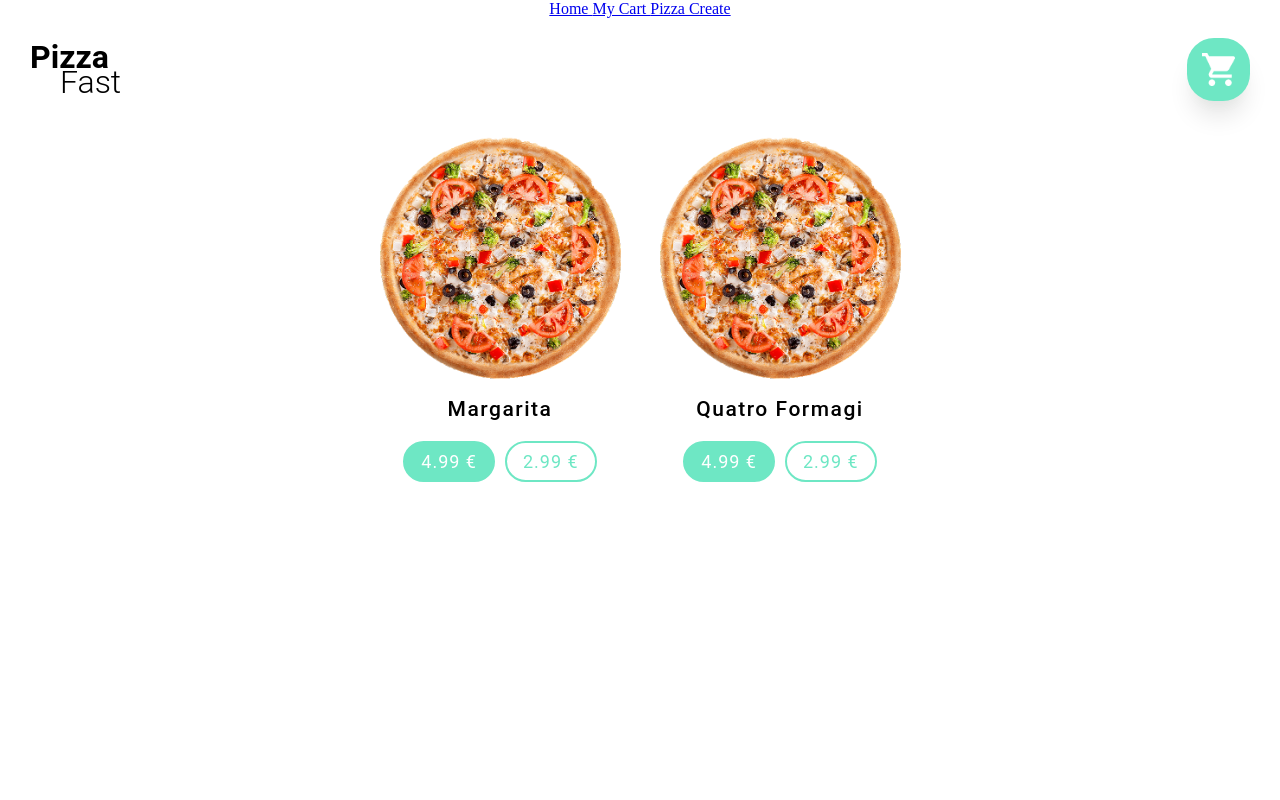
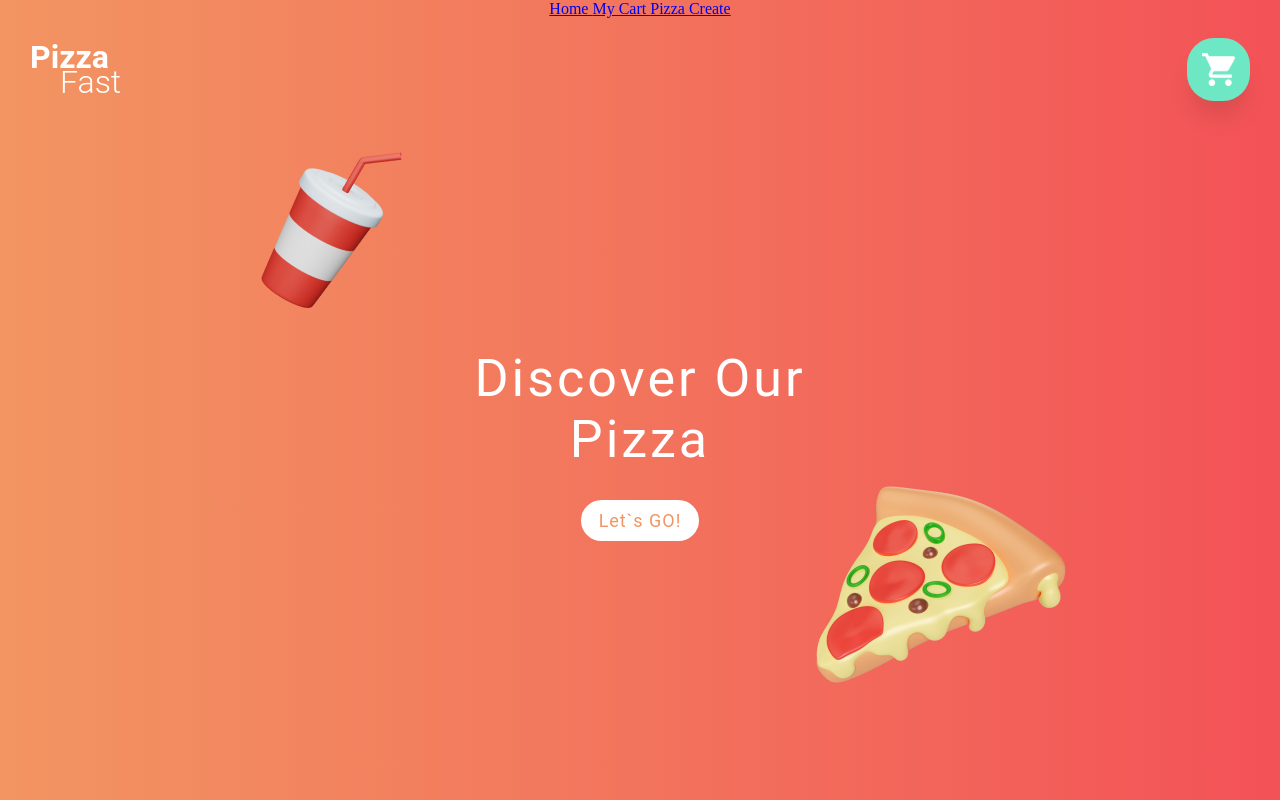
Before and after one commit to Lexikonnn/PizzaPrototyp, a React (Create React App) app in the folder client/: page / in a window 1280 px wide. Shown: the top 800 px of the page. Built offline with nearby package versions, Linux system fonts and the light colour scheme.

Commit message:
initial commit of header.js

```diff
--- a/client/src/App.css
+++ b/client/src/App.css
@@ -1,5 +1,7 @@
 .App {
   text-align: center;
+  background: rgb(242, 149, 98);
+  background: linear-gradient(90deg, rgba(242, 149, 98, 1) 0%, rgba(243, 82, 87, 1) 100%);
 }
 
 :root {
@@ -12,7 +14,6 @@
 
   --shadow: rgba(0, 0, 0, 0.1) 0px 20px 25px -5px, rgba(105, 145, 91, 0.04) 0px 10px 10px -5px;
 
-
   --roboto: 'Roboto', sans-serif;
 }
 
@@ -21,9 +22,68 @@
   margin: 0;
 }
 
-.sl-title{
+.sl-title {
   font-family: var(--roboto);
   font-weight: 500;
   letter-spacing: 1.5px;
   font-size: 21px;
+
+  color: var(--black)
 }
+
+.lg-title {
+  font-family: var(--roboto);
+  font-weight: 400;
+  letter-spacing: 3px;
+  font-size: 52px;
+
+  color: var(--white)
+}
+
+.section {
+  display: flex;
+  flex-direction: row;
+
+}
+
+.landing {
+  flex-direction: column;
+  height: 85vh;
+}
+
+.goods {
+  justify-content: center;
+  gap: 25px;
+  padding: 50px 0;
+  background-color: var(--white);
+}
+
+.landing-wrapper {
+  z-index: 999;
+  display: flex;
+  flex-direction: column;
+  justify-content: center;
+  align-items: center;
+  gap: 30px;
+
+  height: 95%;
+}
+
+.pizza-img {
+  z-index: 0;
+  position: absolute;
+  bottom: 30px;
+  right: 150px;
+}
+
+.drink-img {
+  z-index: 0;
+  position: absolute;
+  top: 90px;
+  left: 200px;
+}
+
+.sticky {
+  top: 0;
+  position: sticky;
+}
--- a/client/src/components/button/Btn.css
+++ b/client/src/components/button/Btn.css
@@ -29,6 +29,12 @@
     border: 2px solid var(--emerald);
 }
 
+.btn-white {
+    color: var(--orange);
+    background-color: var(--white);
+    border: 2px solid var(--white);
+}
+
 .btn:hover {
     transform: translateY(-8px);
 }
--- a/client/src/components/button/Btn.js
+++ b/client/src/components/button/Btn.js
@@ -2,7 +2,7 @@ import './Btn.css';
 
 const Btn = (props) => {
 
-    const btnClass = `btn ${props.type === 'emerald' ? 'btn-emerald' : props.type === 'outline' ? 'btn-outline' : 'btn-none'}`;
+    const btnClass = `btn ${props.type === 'emerald' ? 'btn-emerald' : props.type === 'outline' ? 'btn-outline' : props.type === 'white' ? 'btn-white' : 'btn-none'}`;
 
     return (
         <button className={btnClass} type={props.type} onClick={props.onClick}>{props.content}</button>
--- a/client/src/components/logotype/Logotype.css
+++ b/client/src/components/logotype/Logotype.css
@@ -4,13 +4,14 @@
     position: relative;
     display: flex;
     flex-direction: column;
+
+    color: var(--white);
+    user-select: none;
 }
 
 .logo-pizza{
     position: absolute;
     font-family: var(--roboto);
-
-
 }
 
 .logo-fast{
--- a/client/src/pages/Home.js
+++ b/client/src/pages/Home.js
@@ -5,6 +5,10 @@ import imgUrl from "../assets/mockup.png";
 
 import PizzaCard from '../components/pizzaCard/PizzaCard';
 import Header from "../components/header/Header";
+import Btn from "../components/button/Btn";
+
+import pizza from "../assets/pizza.png";
+import drink from "../assets/drink.png";
 
 function Home() {
 
@@ -33,8 +37,15 @@ function Home() {
 
     return (
         <div>
-            <Header />
-
+            <div className='sticky'><Header /></div>
+            <div className='section landing'>
+                <div className='landing-wrapper'>
+                    <h1 className='lg-title'>Discover Our <br /> Pizza</h1>
+                    <Btn type="white" content="Let`s GO!" />
+                </div>
+                <img className='pizza-img' src={pizza} alt="pizza" />
+                <img  className='drink-img' src={drink} alt="drink" />
+            </div>
             {/*<div>
                 {listOfOrders.map((value, key) => {
                     return <div> {value.name} </div>
@@ -42,7 +53,7 @@ function Home() {
                 }
             </div>
             */}
-            <div>
+            <div className='section goods'>
                 {listOfPizzas.map((value, key) => {
                     return <PizzaCard image={value.image} name={value.name} largePrice={ value.priceLarge } smallPrice={ value.priceSmall }/>
                 })
```
Also changed, not shown: client/src/assets/drink.png (added), client/src/assets/pizza.png (added).
